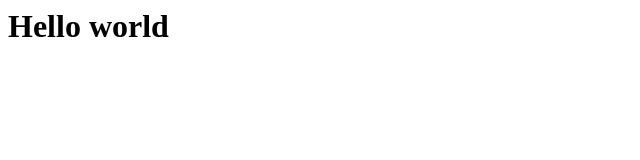
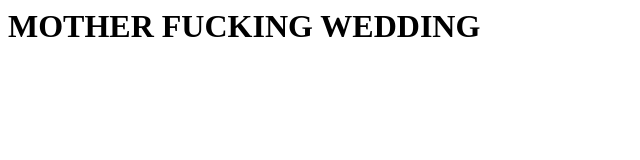
Before and after one commit to jodiandbrandon/jodiandbrandon, a plain HTML site: page index.html in a window 1280 px wide. Shown: the whole page, without its empty margins (0-640 px from the left). Drawn offline with Linux system fonts and the light colour scheme.

Commit message:
Update index.html

```diff
--- a/index.html
+++ b/index.html
@@ -1 +1 @@
-<h1>Hello world</h1>
+<h1>MOTHER FUCKING WEDDING</h1>
```
